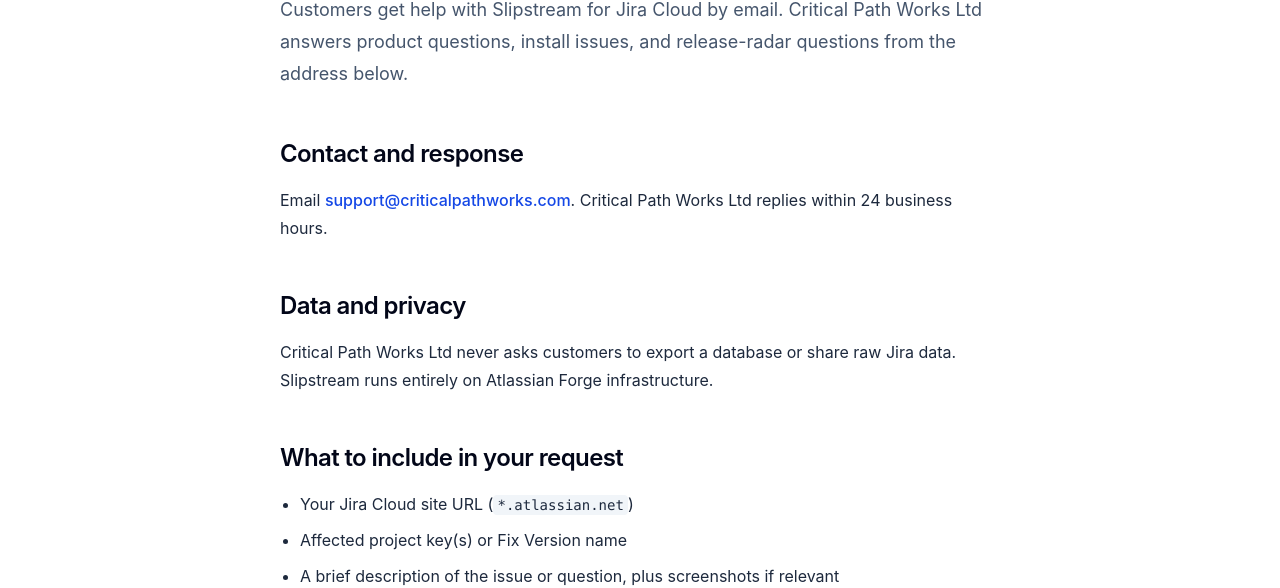
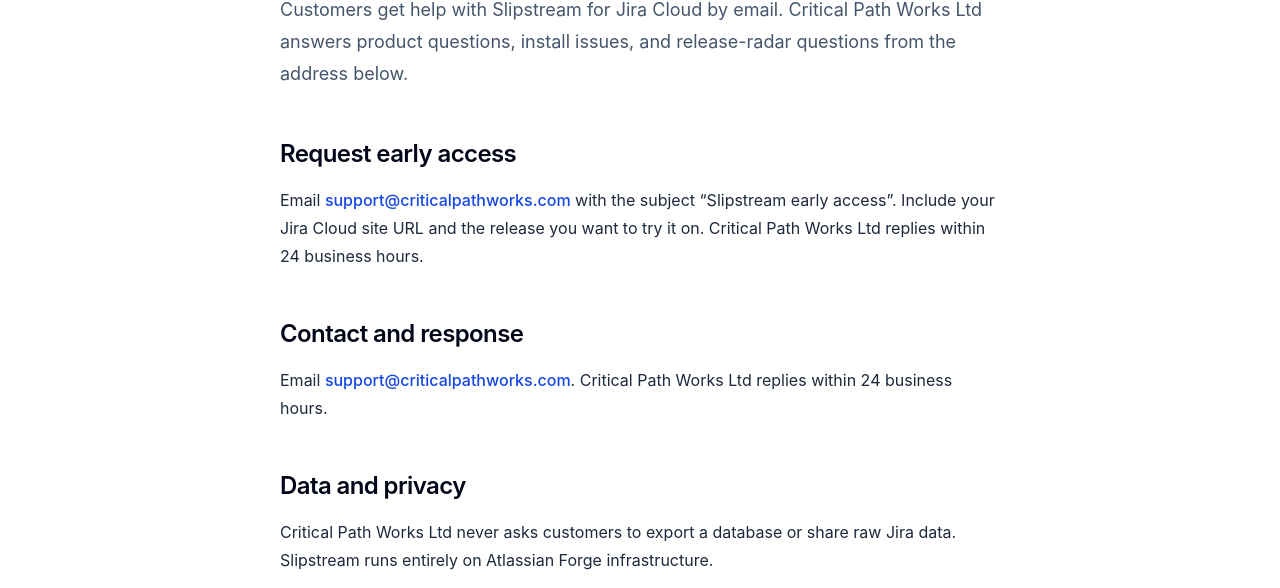
Before and after one commit to Sybertrader/slipstream-docs, a plain HTML site: page support.html in a window 1280 px wide. Shown: the part 219-807 px from the top of the page. Drawn offline with Linux system fonts and the light colour scheme.

Commit message:
Update from https://github.com/Sybertrader/slipstream/commit/e6d06a409ba24bae37956d50de687156a9d948d1

```diff
--- a/support.html
+++ b/support.html
@@ -19,14 +19,14 @@
         <nav class="hidden items-center gap-8 text-sm text-slate-600 md:flex" aria-label="Primary">
           <a href="/slipstream.html" class="hover:text-slate-900">Product</a>
           <a href="/guide.html" class="hover:text-slate-900">Guide</a>
-          <a href="mailto:support@criticalpathworks.com?subject=Slipstream%20early%20access" class="rounded-md bg-blue-700 px-4 py-2 font-medium text-white hover:bg-blue-800">Request Early Access</a>
+          <a href="/support.html#early-access" class="rounded-md bg-blue-700 px-4 py-2 font-medium text-white hover:bg-blue-800">Request Early Access</a>
         </nav>
         <details class="relative md:hidden">
           <summary class="cursor-pointer list-none rounded-md border border-slate-300 px-3 py-2 text-sm font-medium text-slate-900">Menu</summary>
           <div class="absolute right-0 mt-2 flex w-56 flex-col gap-3 rounded-lg border border-slate-200 bg-white p-4 text-sm shadow-lg">
             <a href="/slipstream.html">Product</a>
             <a href="/guide.html">Guide</a>
-            <a href="mailto:support@criticalpathworks.com?subject=Slipstream%20early%20access" class="rounded-md bg-blue-700 px-3 py-2 text-center font-medium text-white">Request Early Access</a>
+            <a href="/support.html#early-access" class="rounded-md bg-blue-700 px-3 py-2 text-center font-medium text-white">Request Early Access</a>
           </div>
         </details>
       </div>
@@ -35,6 +35,10 @@
       <p class="text-sm font-medium text-blue-700">Runs on Atlassian</p>
       <h1 class="mt-3 text-4xl font-semibold tracking-tight text-slate-950">Slipstream Support</h1>
       <p class="mt-4 text-lg leading-8 text-slate-600">Customers get help with Slipstream for Jira Cloud by email. Critical Path Works Ltd answers product questions, install issues, and release-radar questions from the address below.</p>
+      <section id="early-access" class="mt-12 scroll-mt-24">
+        <h2 class="text-2xl font-semibold tracking-tight text-slate-950">Request early access</h2>
+        <p class="mt-4 leading-7">Email <a href="mailto:support@criticalpathworks.com?subject=Slipstream%20early%20access" class="font-medium text-blue-700 hover:text-blue-800">support@criticalpathworks.com</a> with the subject “Slipstream early access”. Include your Jira Cloud site URL and the release you want to try it on. Critical Path Works Ltd replies within 24 business hours.</p>
+      </section>
       <section id="contact" class="mt-12">
         <h2 class="text-2xl font-semibold tracking-tight text-slate-950">Contact and response</h2>
         <p class="mt-4 leading-7">Email <a href="mailto:support@criticalpathworks.com" class="font-medium text-blue-700 hover:text-blue-800">support@criticalpathworks.com</a>. Critical Path Works Ltd replies within 24 business hours.</p>
@@ -71,7 +75,7 @@
           <ul class="mt-3 space-y-2 text-sm">
             <li><a href="/slipstream.html" class="hover:text-white">Slipstream</a></li>
             <li><a href="/guide.html" class="hover:text-white">Guide</a></li>
-            <li><a href="mailto:support@criticalpathworks.com?subject=Slipstream%20early%20access" class="hover:text-white">Request early access</a></li>
+            <li><a href="/support.html#early-access" class="hover:text-white">Request early access</a></li>
           </ul>
         </div>
         <div>
```
Also changed, not shown: guide.html (+3 -3 lines), index.html (+6 -6 lines), privacy.html (+3 -3 lines), slipstream.html (+3 -3 lines).
